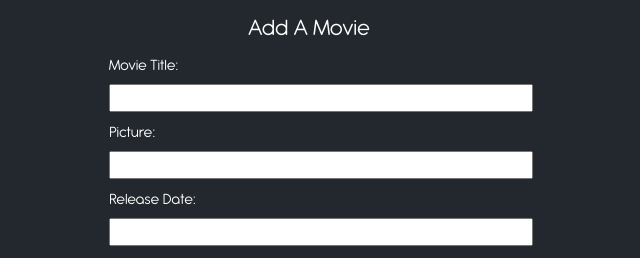
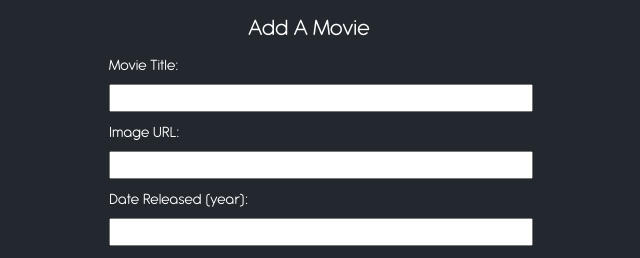
Before and after one commit to landryzach/milestone-project-two, a React (Create React App) app in the folder front-end-react/: page /add in a window 1280 px wide. Shown: the top 258 px of the page, without its empty margins (331-971 px from the left). Built offline with nearby package versions, Linux system fonts and the light colour scheme.

Commit message:
created error404 page

```diff
--- a/front-end-react/src/components/AddMovie.jsx
+++ b/front-end-react/src/components/AddMovie.jsx
@@ -3,21 +3,21 @@ const AddMovie = () => {
     return (
         <div className="Form">
             <h2>Add A Movie</h2>
+            {/* method is the HTTP verb and action is the destination path */}
             <form method="POST" action="/movies">
                 <label>Movie Title: </label>
                 <input
                     id="title"
                     name="title"
-                    type="text"
                     required
                 />
-                <label>Picture: </label>
+                <label>Image URL: </label>
                 <input
                     type="url"
-                    id="pic"
-                    name="pic"
+                    id="image"
+                    name="image"
                 />
-                <label>Release Date: </label>
+                <label>Date Released (year): </label>
                 <input
                     type="number"
                     id="date"
@@ -35,7 +35,6 @@ const AddMovie = () => {
                     type="text"
                     id="genre"
                     name="genre"
-                    required
                 />
                 <label>Movie Description: </label>
                 <textarea
--- a/front-end-react/src/components/EditMovie.jsx
+++ b/front-end-react/src/components/EditMovie.jsx
@@ -11,14 +11,14 @@ const EditMovie = (data) => {
                     value={data.movie.title}
                     required
                 />
-                <label>Picture: </label>
+                <label>Image URL: </label>
                 <input
                     type="url"
-                    id="pic"
-                    name="pic"
-                    value={data.movie.pic}
+                    id="image"
+                    name="image"
+                    value={data.movie.image}
                 />
-                <label>Release Date: </label>
+                <label>Date Released (year): </label>
                 <input
                     type="number"
                     id="date"
@@ -39,7 +39,6 @@ const EditMovie = (data) => {
                     id="genre"
                     name="genre"
                     value={data.movie.genre}
-                    required
                 />
                 <label>Movie Description: </label>
                 <textarea
```
Also changed, not shown: front-end-react/src/components/error404.jsx (added, +21 -0 lines), front-end-react/src/assets/images/error404-img.jpg (added).
